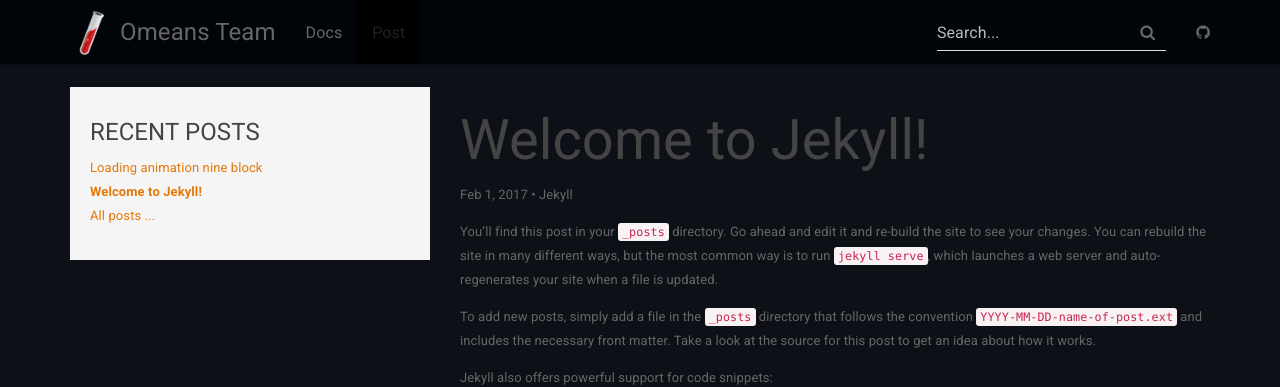
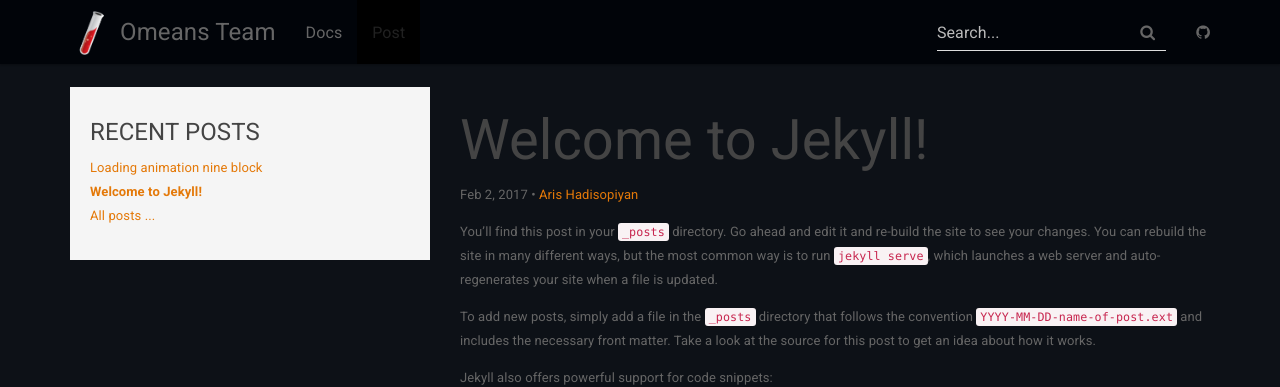
Before and after one commit to omeans-team/omeans-team.githubio, a Jekyll site: the page built from _posts/2017-02-01-welcome-to-jekyll.md, in a window 1280 px wide. Shown: the top 387 px of the page. Built offline with Jekyll 4.4.1, drawn with Linux system fonts in a browser that asks for light colours.

```diff
--- a/_layouts/post.html
+++ b/_layouts/post.html
@@ -19,7 +19,7 @@ layout: default
 
         <div class="col-md-8">
             <h1>{{ page.title }}</h1>
-            <p>{{ page.date | date: "%b %-d, %Y" }}{% if page.author %} • {{ page.author }}{% endif %}{% if page.meta %} • {{ page.meta }}{% endif %}</p>
+            <p>{{ page.date | date: "%b %-d, %Y" }}{% if page.author %} • <a href="https://omeans-team.github.io">{{ page.author }}</a>{% endif %}{% if page.meta %} • {{ page.meta }}{% endif %}</p>
             <div  id="markdown-content-container">{{ content }}</div>
             <hr>
             <ul class="pager">
--- a/_posts/2017-02-01-welcome-to-jekyll.md
+++ b/_posts/2017-02-01-welcome-to-jekyll.md
@@ -1,8 +1,8 @@
 ---
 layout: post
 title:  "Welcome to Jekyll!"
-date:   2017-02-01 09:41:09
-author: Jekyll
+date:   2017-02-02 09:41:09
+author: Aris Hadisopiyan
 ---
 You’ll find this post in your `_posts` directory. Go ahead and edit it and re-build the site to see your changes. You can rebuild the site in many different ways, but the most common way is to run `jekyll serve`, which launches a web server and auto-regenerates your site when a file is updated.
 
```
Also changed, not shown: _posts/2024-02-10-omeans-color-loading-animation-of-nine-blocks.md (+4 -2 lines).
